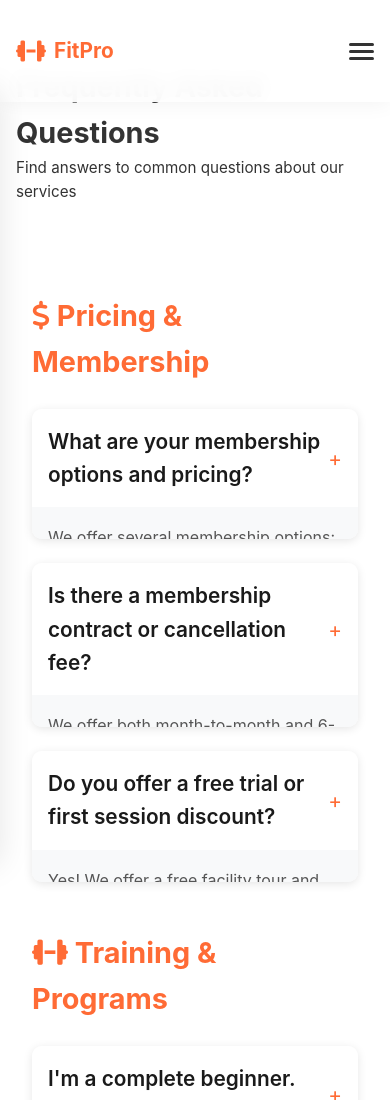
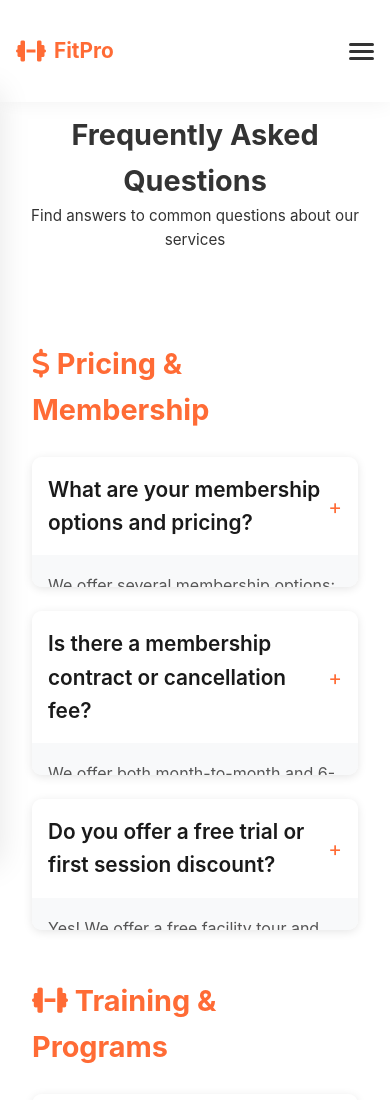
Before and after one commit to MohdshafaatS98/website, a plain HTML site: page faq.html in a window 390 px wide. Shown: the top 1100 px of the page. Drawn offline with Linux system fonts and the light colour scheme.

Commit message:
Update style.css

```diff
--- a/style.css
+++ b/style.css
@@ -270,6 +270,12 @@ body {
 .cta-section {
     padding: 5rem 0;
 }
+
+.section-header {
+    text-align: center;
+    padding: 6rem 0 2rem;
+}
+
 
 .features h2,
 .intro-section h2,
@@ -1509,7 +1515,7 @@ body {
     }
 
     .section-header {
-        padding: 4rem 1rem 1.5rem;
+        padding: 7rem 1rem 1.5rem;
     }
 
     .section-header h1 {
```
